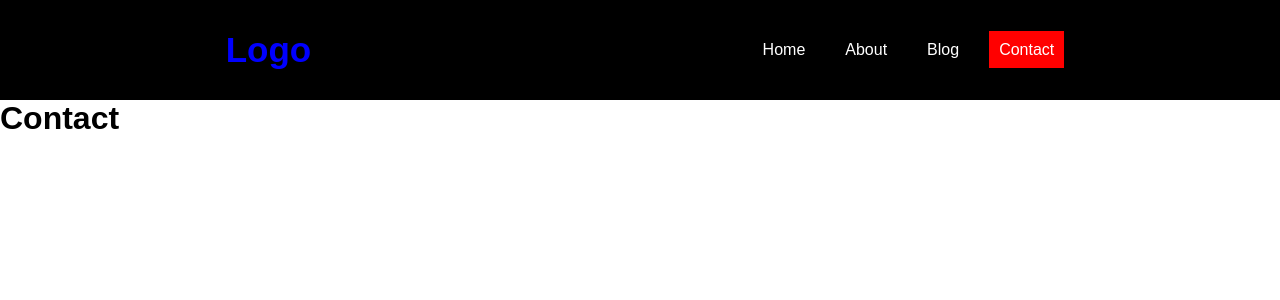
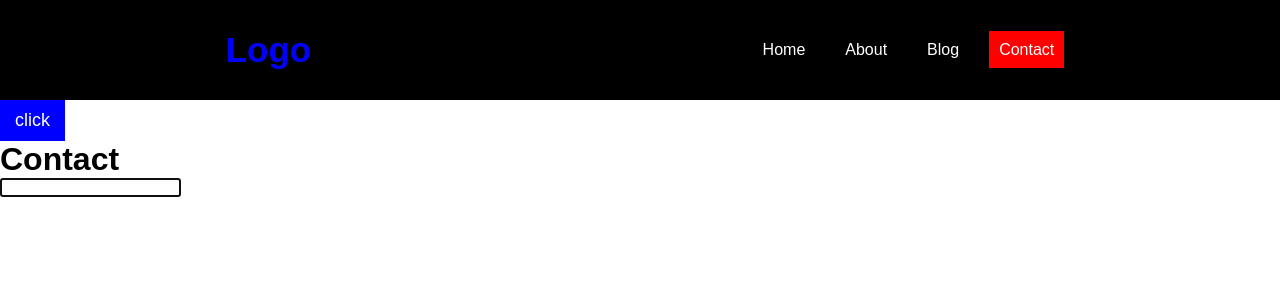
Before and after one commit to normirzayev/g_27-dars_react, a React (Create React App) app in the folder 2-dars/: page /contact in a window 1280 px wide. Shown: the top 300 px of the page. Built offline with nearby package versions, Linux system fonts and the light colour scheme.

Commit message:
ref and useffect

```diff
--- a/2-dars/src/page/Blog.js
+++ b/2-dars/src/page/Blog.js
@@ -139,8 +139,10 @@ function Blog() {
           </span>
         </button>
 
-        <button onClick={cartBollFunc}> Cart  <span> {cart.length} </span> </button>
-
+        <button onClick={cartBollFunc}>
+          {" "}
+          Cart <span> {cart.length} </span>{" "}
+        </button>
         <Cart cart={cart} cartBool={cartBool} setCartBoll={setCartBoll} />
 
         <form className="aboutForm" onSubmit={handleSend}>
--- a/2-dars/src/page/Contact.js
+++ b/2-dars/src/page/Contact.js
@@ -1,7 +1,29 @@
+import { useEffect, useRef } from "react";
+
 function Contact() {
+  // let text = document.querySelector('h1')
+
+  let text = useRef();
+  let input1 = useRef();
+  let button = () => {
+    console.log(text.current.className);
+    console.log(input1.current.value);
+
+  };
+
+
+  useEffect(function () {
+    input1.current.focus();
+    input1.current.style.color = "red";
+  });
+
   return (
     <>
-      <h1>Contact</h1>
+      <button onClick={button}>click</button>
+      <h1 ref={text} className="salom">
+        Contact
+      </h1>
+      <input ref={input1} type="text" />
     </>
   );
 }
```
